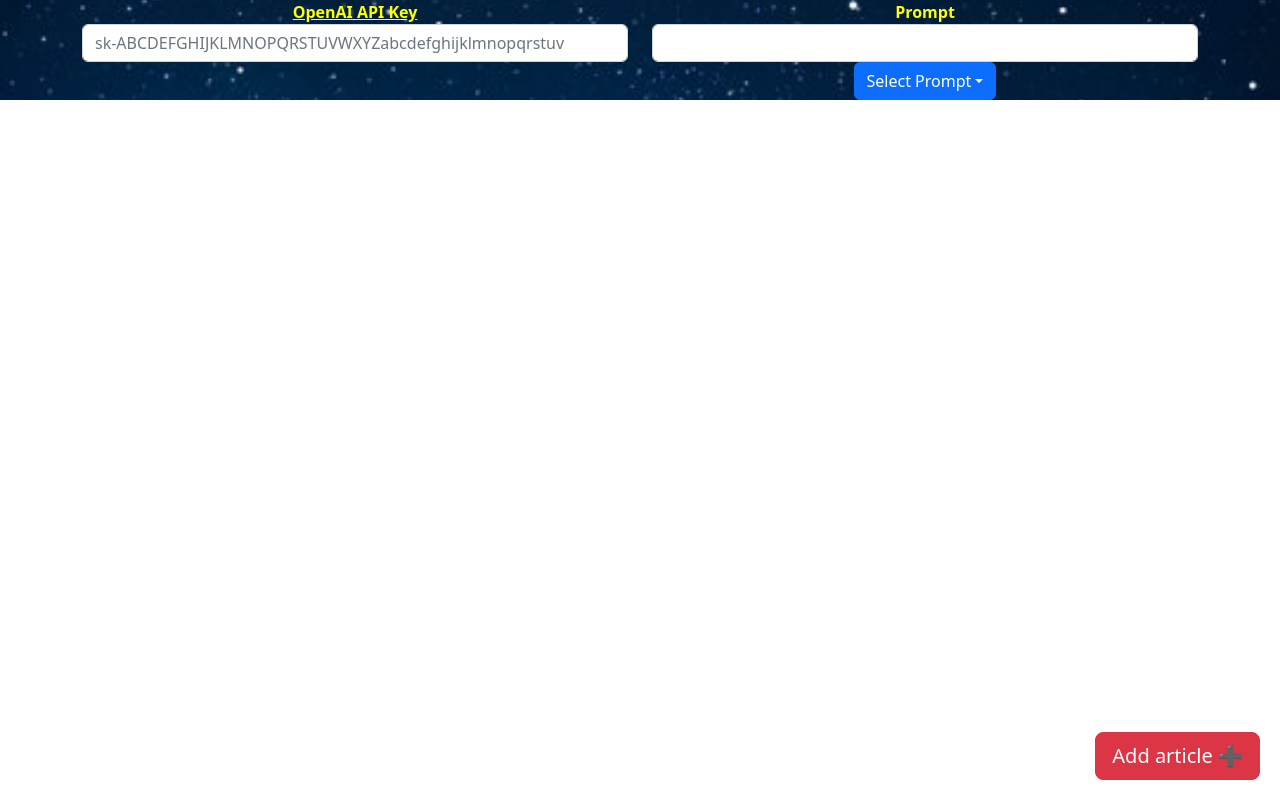
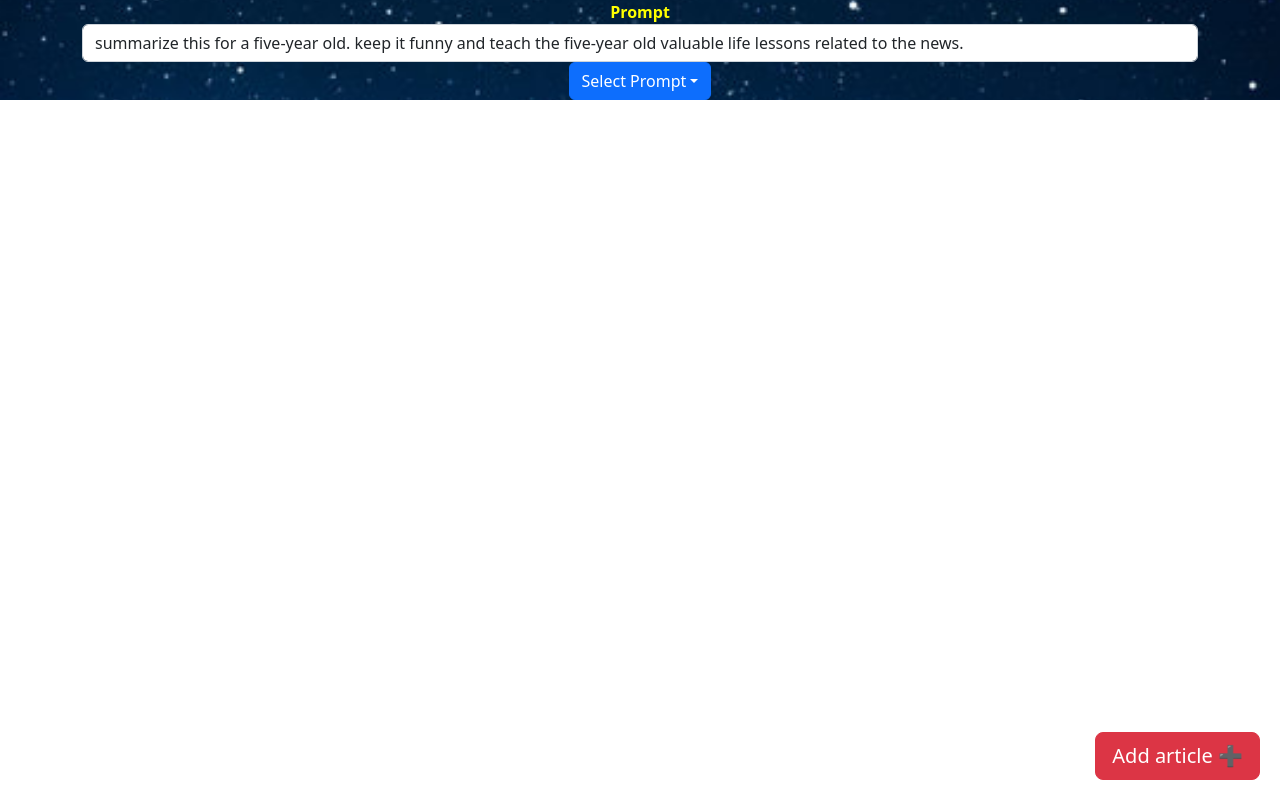
Before and after one commit to Habimm/news-aggregator, a React (Create React App) app: page / in a window 1280 px wide. Built offline with nearby package versions, Linux system fonts and the light colour scheme; the HTML template or start-up script is replaced by a standard one.

Commit message:
remove the api key input field

```diff
--- a/src/App.js
+++ b/src/App.js
@@ -29,7 +29,7 @@ async function getArticleText(articleUrl) {
   return newsText.join('\n');
 }
 
-async function addArticle(articles, setArticles, openaiApiKeyRef, promptRef) {
+async function addArticle(articles, setArticles, promptRef) {
   const baseUrl = 'https://www.tagesschau.de';
   const response = await axios.get(baseUrl);
   const $ = cheerio.load(response.data);
@@ -53,9 +53,9 @@ async function addArticle(articles, setArticles, openaiApiKeyRef, promptRef) {
     summary: null,
   };
 
-  // Summarize the article's text, or do whatever the prompt says.
+  // All of the following code is for
+  // summarizing the article's text, or doing whatever the prompt says.
 
-  const openaiApiKey = openaiApiKeyRef.current.value;
   const prompt = promptRef.current.value;
 
   var articleUrl = article['url'];
@@ -126,8 +126,11 @@ async function addArticle(articles, setArticles, openaiApiKeyRef, promptRef) {
 function App() {
   var stuffFromLocalStorage = JSON.parse(localStorage.getItem('articles')) || [];
   const [articles, setArticles] = useState(stuffFromLocalStorage);
-  const openaiApiKeyRef = useRef(null);
   const promptRef = useRef(null);
+
+  useEffect(() => {
+    handleDefaultPromptClick("summarize this for a five-year old. keep it funny and teach the five-year old valuable life lessons related to the news.")
+  }, []);
 
   useEffect(() => {
     localStorage.setItem('articles', JSON.stringify(articles));
@@ -142,19 +145,13 @@ function App() {
       <button
         type="button"
         className="btn btn-danger plus-button btn-lg"
-        onClick={() => addArticle(articles, setArticles, openaiApiKeyRef, promptRef)}
+        onClick={() => addArticle(articles, setArticles, promptRef)}
       >
         Add article ➕
       </button>
 
       <div className="container">
           <div className="row">
-            <div className="col">
-              <div className="form-group">
-                <label htmlFor="openaiApiKey" className="custom-label"><a href="https://platform.openai.com/account/api-keys" target="_blank" rel="noopener noreferrer" className="card-text">OpenAI API Key</a></label>
-                <input type="text" className="form-control" id="openaiApiKey" placeholder="sk-ABCDEFGHIJKLMNOPQRSTUVWXYZabcdefghijklmnopqrstuv" ref={openaiApiKeyRef} />
-              </div>
-            </div>
             <div className="col">
               <div className="row">
                 <div className="form-group">
```
